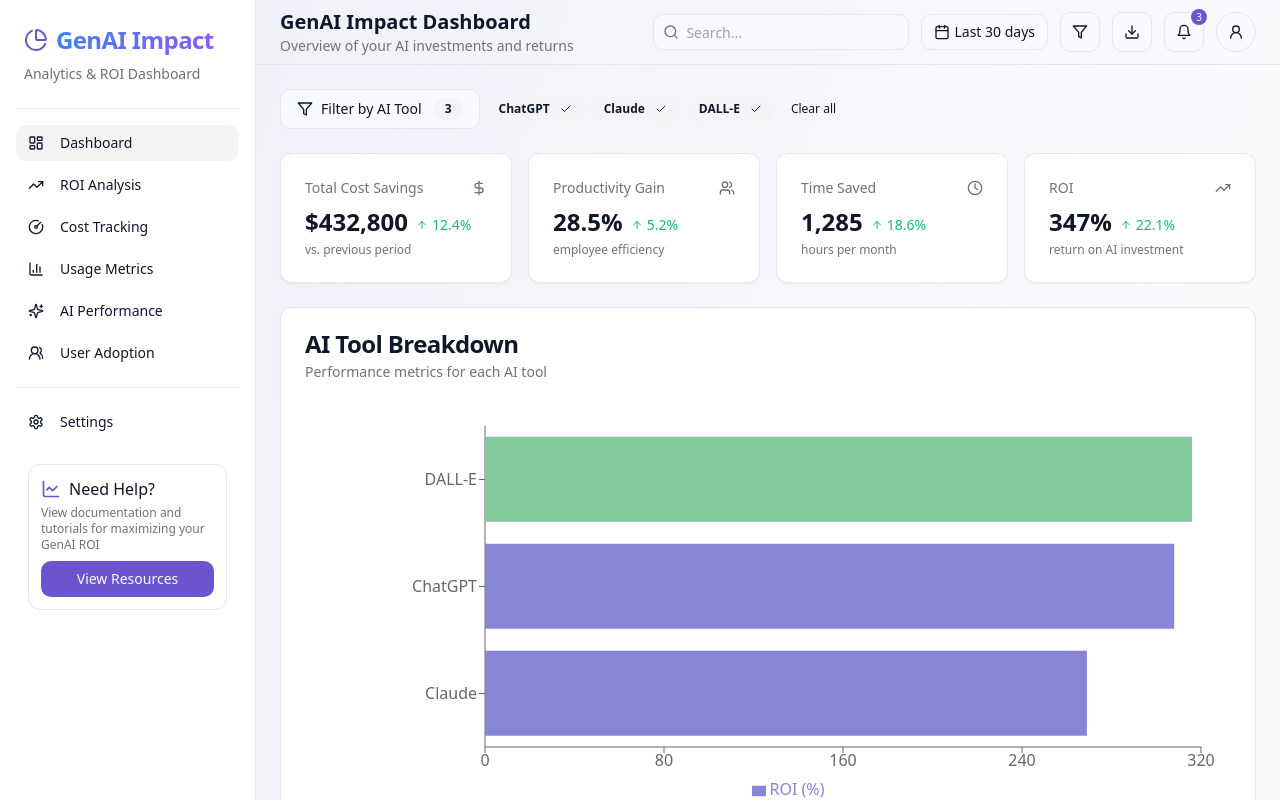
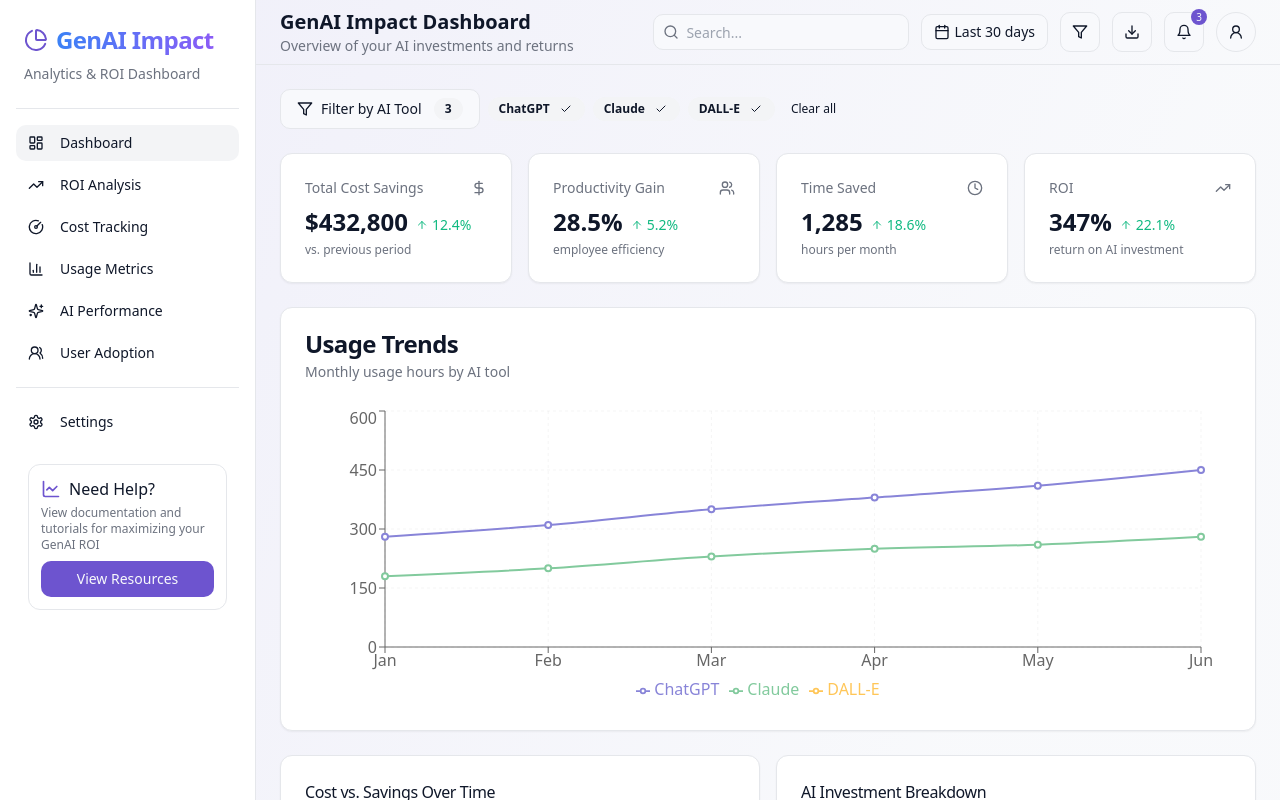
Before and after one commit to pxq687/genai-impact-analytics, a React (Vite) app: page / in a window 1280 px wide. Shown: the top 800 px of the page. Built offline with nearby package versions, Linux system fonts and the light colour scheme.

Commit message:
Remove AI Tool Breakdown AI Tool Breakdown
Removes the AI Tool Breakdown section from the dashboard.

```diff
--- a/src/pages/Index.tsx
+++ b/src/pages/Index.tsx
@@ -5,7 +5,6 @@ import { ChartCard } from "@/components/dashboard/ChartCard";
 import { InsightCard } from "@/components/dashboard/InsightCard";
 import { ProjectCard } from "@/components/dashboard/ProjectCard";
 import { ToolFilter } from "@/components/dashboard/ToolFilter";
-import { ToolBreakdown } from "@/components/dashboard/ToolBreakdown";
 import { ToolUsageChart } from "@/components/dashboard/ToolUsageChart";
 import { useState } from "react";
 import {
@@ -69,11 +68,6 @@ const Index = () => {
               icon={iconMap[kpi.id as keyof typeof iconMap]}
             />
           ))}
-        </div>
-
-        {/* AI Tool Breakdown Section */}
-        <div className="grid gap-4 md:grid-cols-1 lg:grid-cols-1">
-          <ToolBreakdown selectedTools={selectedTools} />
         </div>
 
         {/* Tool Usage Chart */}
```
